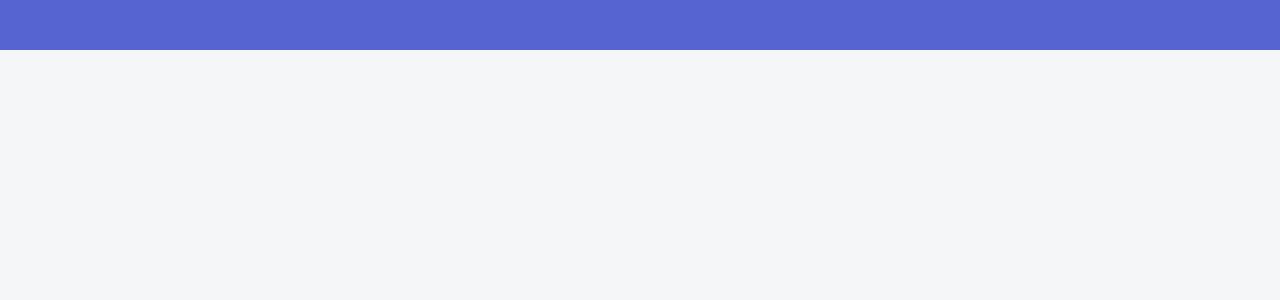
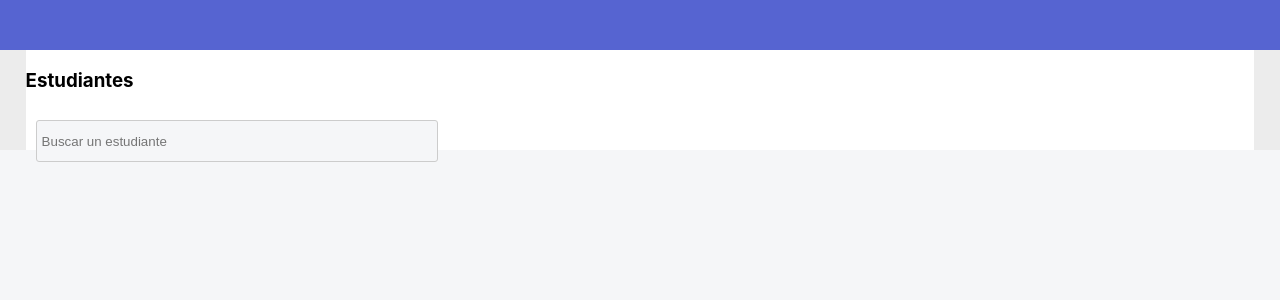
Before and after one commit to rodrigoDev0n/Dashboard_react, a React (Vite) app: page /Students in a window 1280 px wide. Before the commit this address had no page. Shown: the top 300 px of the page. Built offline with nearby package versions, Linux system fonts and the light colour scheme.

Commit message:
Terminando lista de estudiantes

```diff
--- a/src/App.jsx
+++ b/src/App.jsx
@@ -2,6 +2,8 @@ import React from 'react';
 import { Route, Routes, BrowserRouter, } from 'react-router-dom';
 import { Login } from './components/Login';
 import { Dashboard } from './components/Dashboard/Dashboard';
+import { Charts } from './components/Dashboard/Charts';
+import { Students } from './components/students/Students';
 
 export const App = () => {
   return (
@@ -10,6 +12,8 @@ export const App = () => {
             <Routes>
                 <Route path='/' element={<Login />} />
                 <Route path='/Dashboard' element={<Dashboard />} />
+                <Route path='/charts' element={<Charts />} />
+                <Route path='/Students' element={<Students />} />
             </Routes>
         </BrowserRouter>
     </>
--- a/src/components/Dashboard/Charts.jsx
+++ b/src/components/Dashboard/Charts.jsx
@@ -44,7 +44,6 @@ export const Charts = () => {
                 <div className="chart--3">
                     <p>Porcentaje de alumnos con esa aprobación</p>
                     <h2>75.5%</h2>
-                    <p>12% Alumnos que se retiraron</p>
                 </div>
             </div>
         </div>
--- a/src/components/Dashboard/DashboardMenu.jsx
+++ b/src/components/Dashboard/DashboardMenu.jsx
@@ -1,7 +1,21 @@
-import React from 'react';
+import { React, useState } from 'react';
 import { Charts } from './Charts';
+import { Students } from '../students/Students';
 
 export const DashboardMenu = () => {
+
+  const [students, setstudents] = useState(false);
+
+  /* Función que me devuelve la lista de los estudiantes: */
+
+  const handleStudents = () => {
+    setstudents(true);
+  }
+
+  const handleReturn = () => {
+    setstudents(false);
+  }
+
   return (
     <>
         <div className="dashboard-container">
@@ -17,11 +31,16 @@ export const DashboardMenu = () => {
                 </div>
                 <hr/>
                 <div className="dashboard_menu_container-options">
-                    {/* Ingresar opción estudiantes para listarlos */}
+                    <button onClick={handleReturn}>Inicio</button>
+                    <button onClick={handleStudents}>Estudiantes</button>
                 </div>
             </section>
             <section>
-                <Charts />
+                {
+                    students
+                    ? <Students />
+                    : <Charts />
+                }
             </section>
         </div>
     </>
--- /dev/null
+++ b/src/components/students/Students.jsx
@@ -0,0 +1,19 @@
+import React from 'react';
+
+export const Students = () => {
+  return (
+    <>
+      <div className='students-container'>
+        {/* Añadir información de los estudiantes */}
+        <div className='searchBar-container'>
+          {/* Searchbar */}
+          <h3>Estudiantes</h3>
+          <input placeholder='Buscar un estudiante'/>
+        </div>
+        <div className='students-list-container'>
+          {/* |> <--> Listado de estudiantes <--> <| */}
+        </div>
+      </div>
+    </>
+  )
+}
--- a/src/dashboard.css
+++ b/src/dashboard.css
@@ -180,3 +180,28 @@ p {
     margin-left: 10px;
     margin-top: -10px;
 }
+
+/* Students Section */
+
+.students-container {
+    background:#ECECEC;
+    display: flex;
+    justify-content: space-around;
+    align-items: center;
+    flex-direction: column;
+    height: 100%;
+    width: 100%;
+}
+
+
+.searchBar-container {
+    background: #fff;
+    width: 96%;
+    height: 100px;
+}
+
+.students-list-container {
+    background: #fff;
+    height: 80%;
+    width: 96%;
+}
--- a/src/helpers/fireabase.js
+++ b/src/helpers/fireabase.js
@@ -1,4 +1,5 @@
 import { initializeApp } from "firebase/app";
+import { getAuth } from "firebase/auth";
 
 const firebaseConfig = {
   apiKey: "AIzaSyDdnR3_eNjWSaIHgmYLaV1EHSddtA1ocwc",
@@ -9,4 +10,5 @@ const firebaseConfig = {
   appId: "1:342993087466:web:defc392952d96a955ea093"
 };
 
-const app = initializeApp(firebaseConfig);
+export const app = initializeApp(firebaseConfig);
+export const auth = getAuth(app);
```
